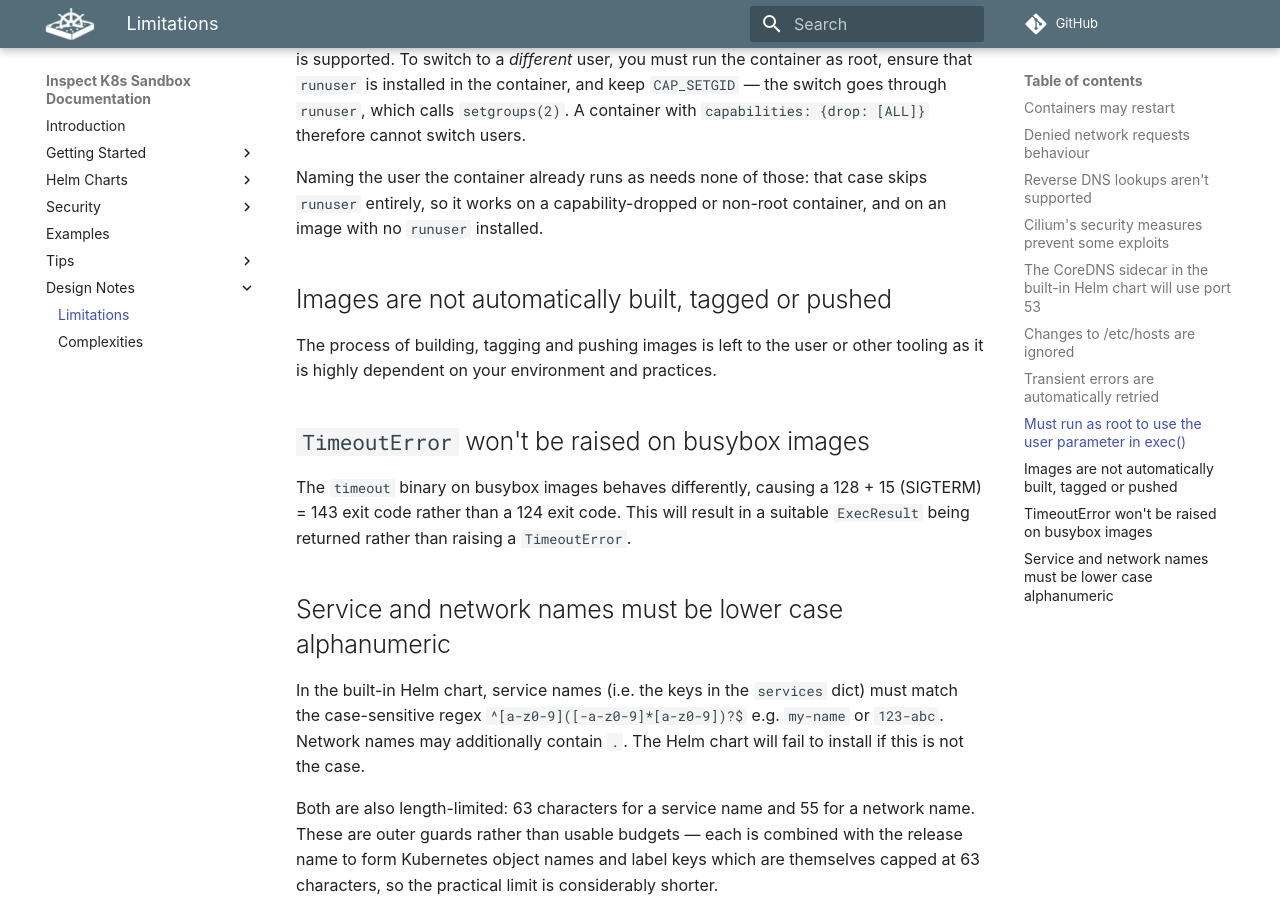
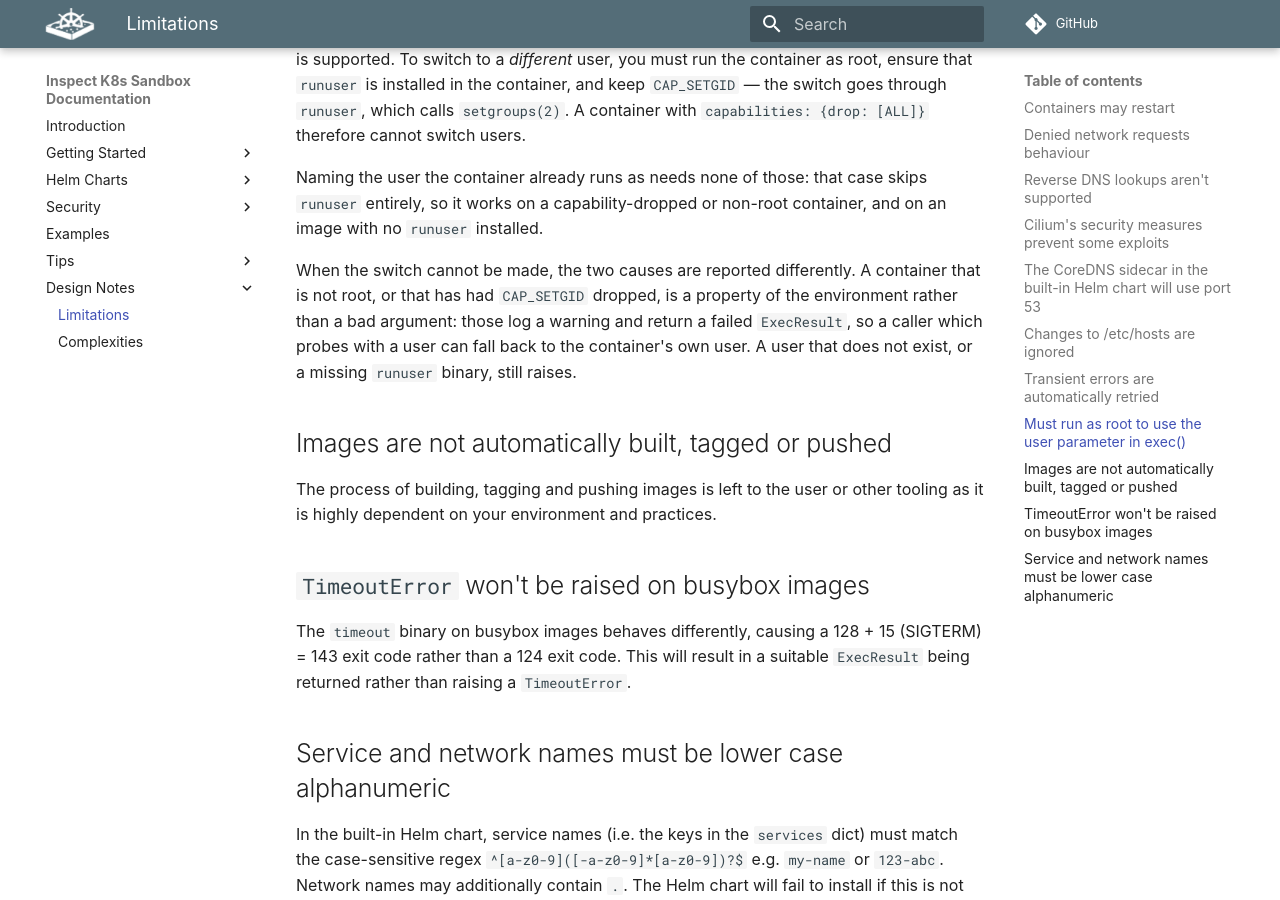
Before and after one commit to UKGovernmentBEIS/inspect_k8s_sandbox, an MkDocs documentation site: the page built from docs/docs/design/limitations.md, in a window 1280 px wide and 900 px high, scrolled down 3215 px. Built offline with MkDocs 1.6.1 and Material for MkDocs 9.7.7, drawn with Linux system fonts in a browser that asks for light colours; some web fonts are replaced; comment, search, counter and statistics services are not loaded.

Commit message:
test: move the k8s exec(user=) test onto the warn-not-raise contract
The unit tests moved when the two environment-cannot-switch diagnostics became
warnings, but the k8s test asserting the non-root case still expected a raise,
so both k8s CI jobs failed.

Assert what a caller now sees instead: a failed ExecResult carrying runuser's
stderr, plus the warning. Documents the split in limitations.md, which said
what the requirements are but not what happens when they are unmet.

Co-Authored-By: Claude Opus 5 (1M context) <noreply@anthropic.com>

```diff
--- a/docs/docs/design/limitations.md
+++ b/docs/docs/design/limitations.md
@@ -187,6 +187,12 @@ Naming the user the container already runs as needs none of those: that case ski
 `runuser` entirely, so it works on a capability-dropped or non-root container, and on an
 image with no `runuser` installed.
 
+When the switch cannot be made, the two causes are reported differently. A container
+that is not root, or that has had `CAP_SETGID` dropped, is a property of the environment
+rather than a bad argument: those log a warning and return a failed `ExecResult`, so a
+caller which probes with a user can fall back to the container's own user. A user that
+does not exist, or a missing `runuser` binary, still raises.
+
 ## Images are not automatically built, tagged or pushed
 
 The process of building, tagging and pushing images is left to the user or other tooling
```
Also changed, not shown: 1 other file.
